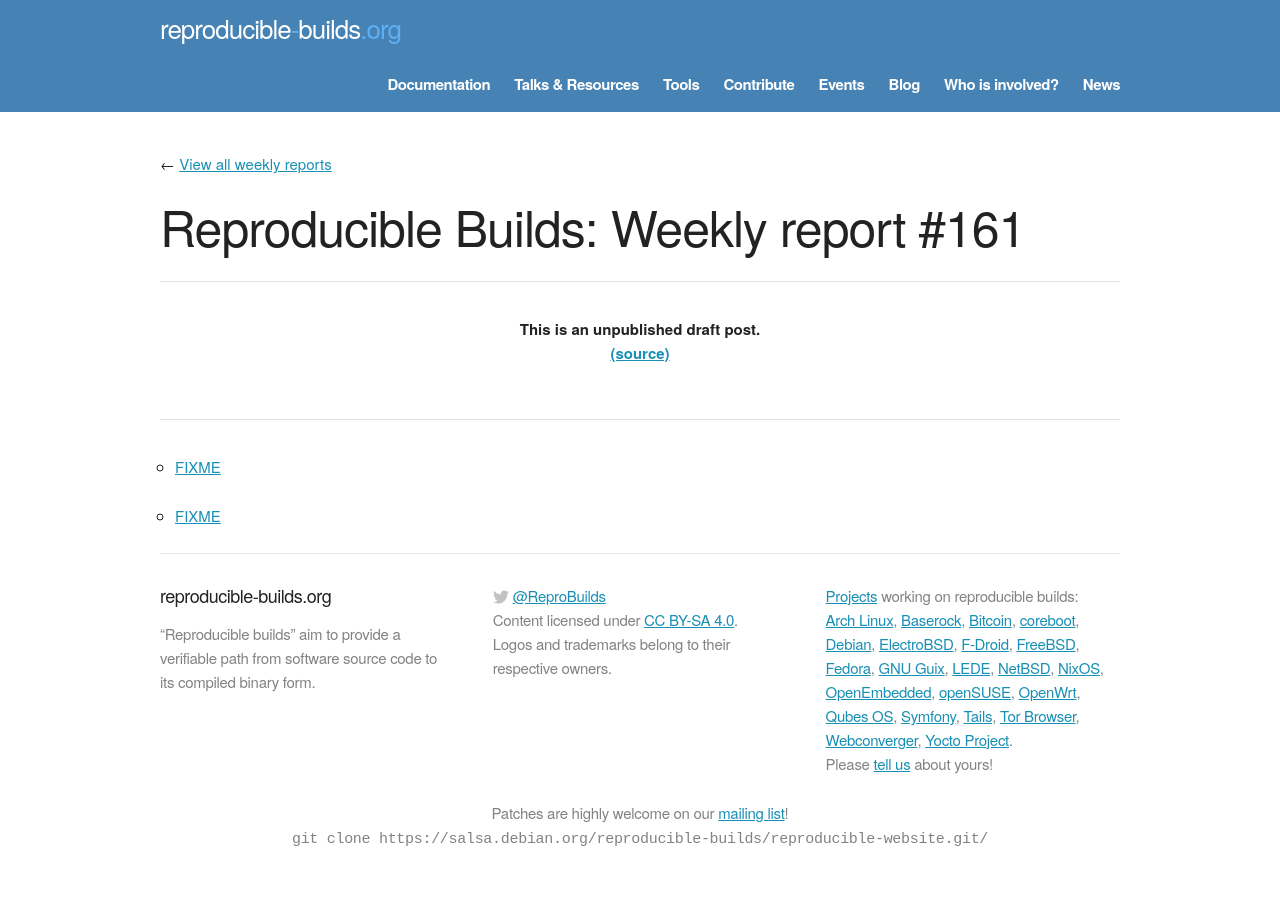
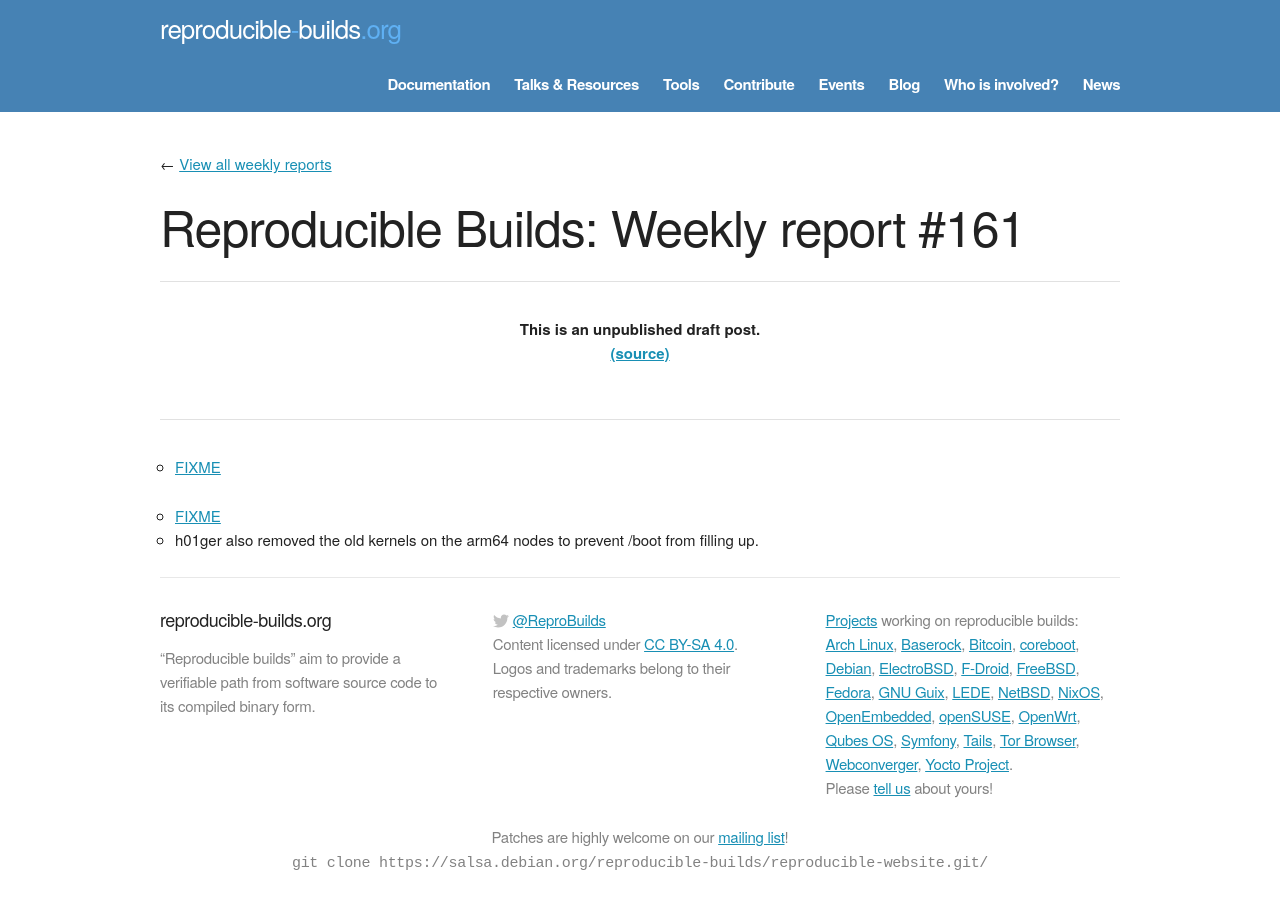
Before and after one commit to prototypefund/reproducible-website, a Jekyll site: the page built from _blog/posts/161.md, in a window 1280 px wide. Built offline with Jekyll 4.4.1, drawn with Linux system fonts in a browser that asks for light colours; some web fonts are replaced.

Commit message:
161: more work on arm64
Signed-off-by: Holger Levsen <holger@layer-acht.org>

```diff
--- a/_blog/posts/161.md
+++ b/_blog/posts/161.md
@@ -6,3 +6,4 @@ week: 161
 * [FIXME](http://layer-acht.org/thinking/blog/20180520-Debian-is-wrong/)
 
 * [FIXME](Wed 23 11:49  * h01ger has rebooted the arm64 nodes and (not for the first time) wonders if this should be included in the weekly blog to document the maintence costs we have)
+* h01ger also removed the old kernels on the arm64 nodes to prevent /boot from filling up.
```
